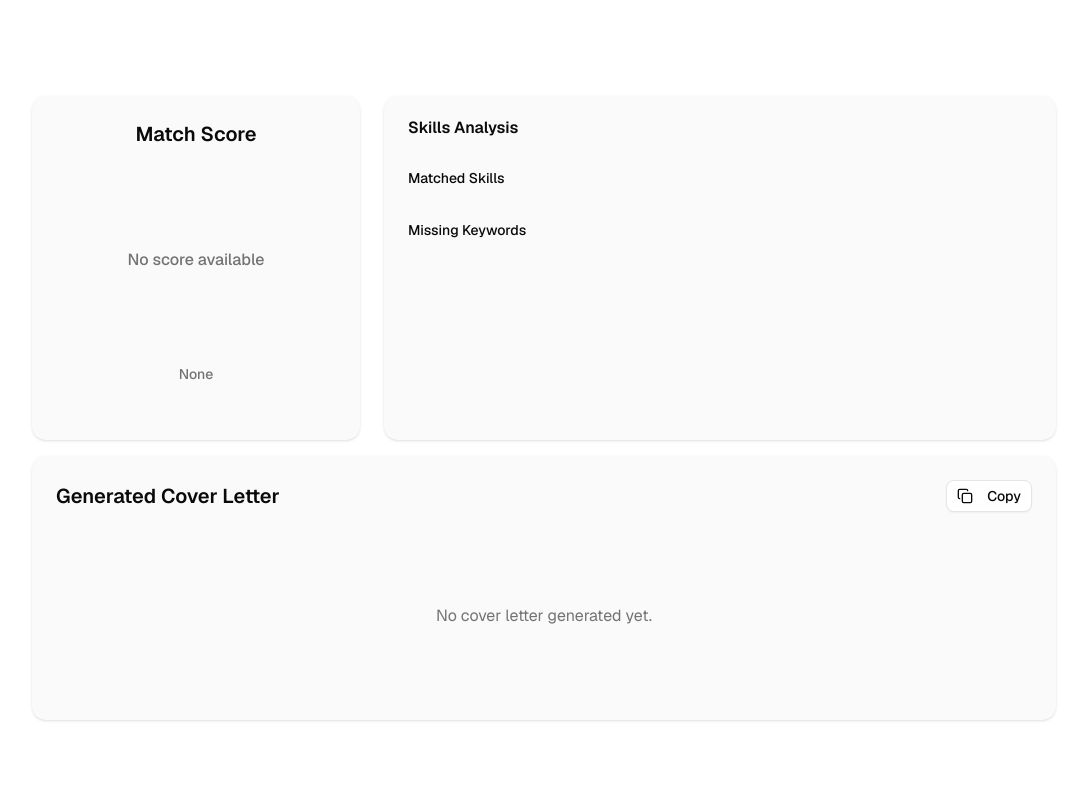
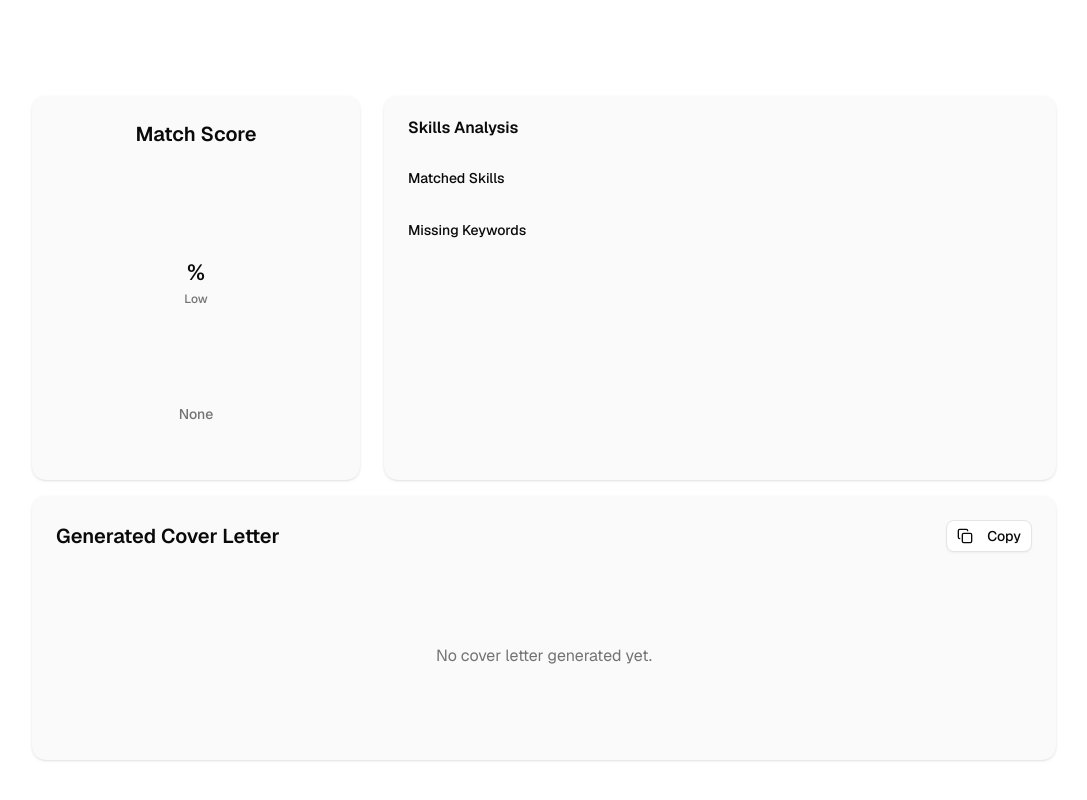
Before and after one commit to Bataklik/OpenJob, a Next.js app in the folder oj_frontend/: page / in a window 1280 px wide. Shown: the part 1071-1871 px from the top of the page, without its empty margins (96-1183 px from the left). Built offline with nearby package versions, Linux system fonts and the light colour scheme.

Commit message:
fix: :white_check_mark: update ScoreCard props to make score and matchText optional for improved flexibility

```diff
--- a/oj_frontend/components/results/ScoreCard.tsx
+++ b/oj_frontend/components/results/ScoreCard.tsx
@@ -4,8 +4,8 @@ import { CardContent, CardHeader, CardTitle } from "../ui/card";
 import ScoreChart from "./ScoreChart";
 
 interface ScorePageProps {
-    score: number | null;
-    matchText: string | null;
+    score?: number;
+    matchText?: string;
 }
 
 export default function ScoreCard({ score, matchText }: ScorePageProps) {
@@ -18,7 +18,7 @@ export default function ScoreCard({ score, matchText }: ScorePageProps) {
             </CardHeader>
 
             <CardContent className="flex flex-col items-center gap-6 pb-8">
-                {score !== null ? (
+                {score !== undefined ? (
                     <ScoreChart score={score} />
                 ) : (
                     <div className="flex h-40 items-center justify-center text-muted-foreground">
```
